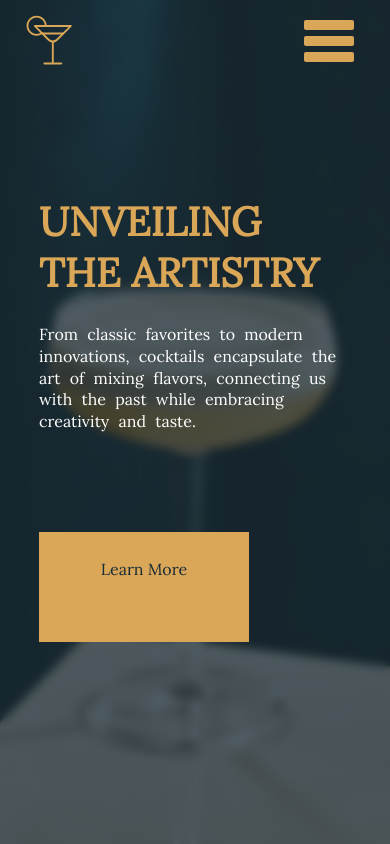
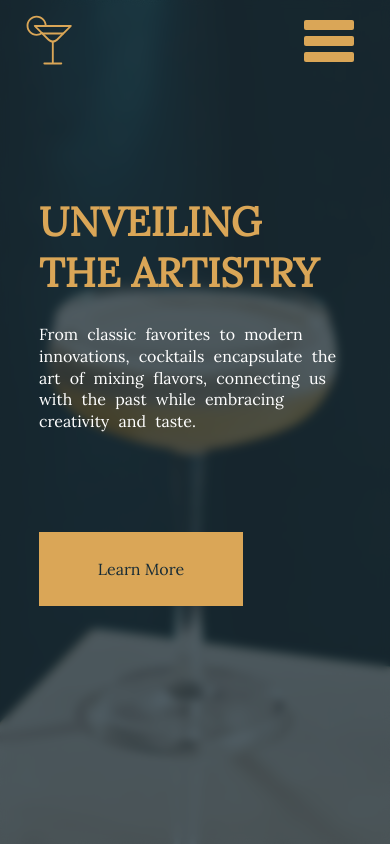
Before and after one commit to EliasTkla/cocktail-vault, a Next.js app: page / in a window 390 px wide. Shown: the top 844 px of the page. Built offline with nearby package versions, Linux system fonts and the light colour scheme; no server answers.

Commit message:
fixed home link button responsiveness

```diff
--- a/app/components/buttons/styles/learnButton.module.css
+++ b/app/components/buttons/styles/learnButton.module.css
@@ -38,8 +38,7 @@
 
 @media (max-width: 768px) {
     .learn_button {
-        width: 40vw;
-        height: 3.5rem;
+        width: 150px;
         font-size: 1rem;
     }
 }
```
